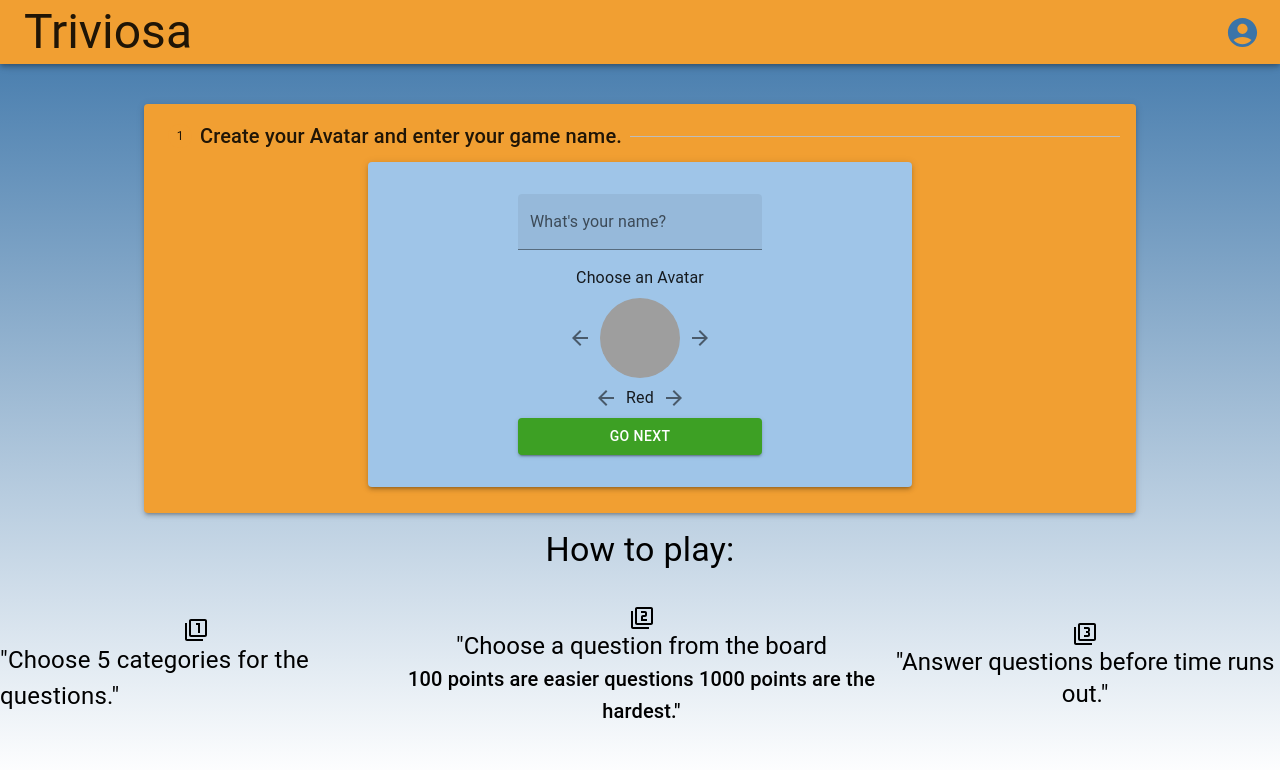
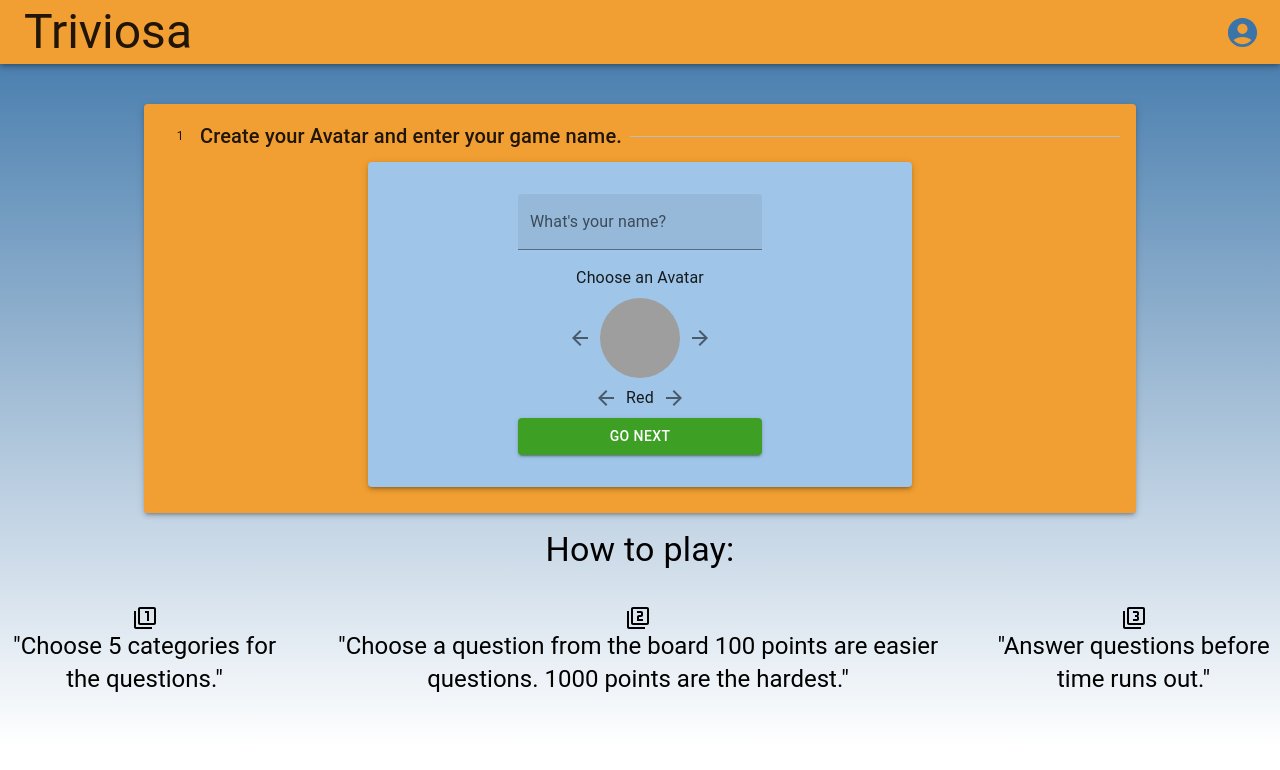
Before and after one commit to The-Older-Ones/frontend-project, a React (Create React App) app: page / in a window 1280 px wide. Shown: the top 770 px of the page. Built offline with nearby package versions, Linux system fonts and the light colour scheme; grey boxes are pictures that could not be loaded.

Commit message:
Fix for the issue

```diff
--- a/src/components/landingPageComponents/LandingPage.js
+++ b/src/components/landingPageComponents/LandingPage.js
@@ -1,5 +1,5 @@
 import React from "react";
-import { Box, Typography, useTheme, Stack } from "@mui/material";
+import { Box, Typography, useTheme } from "@mui/material";
 import { Filter1, Filter2, Filter3 } from "@mui/icons-material";
 import Header from "./modularComponents/Header";
 import LobbyCreation from "./modularComponents/LobbyCreation";
@@ -62,24 +62,29 @@ function LandingPage() {
           <Typography variant="h4">How to play:</Typography>
           <ul style={howToPlayListStyle}>
             {[
-              <Typography variant="5" style={{ textAlign: "center", justifyContent: "center" }}>
+              <Typography
+                variant="h5"
+                style={{ textAlign: "center", justifyContent: "center" }}
+              >
                 "Choose 5 categories for the questions."
               </Typography>,
-              <Stack direction="column">
-                <Typography variant="h5" style={{ textAlign: "center", justifyContent: "center" }}>
-                  "Choose a question from the board
-                </Typography>
-                <Typography variant="h6" style={{ textAlign: "center", justifyContent: "center" }}>
-                  100 points are easier questions 1000 points are the hardest."
-                </Typography>
-              </Stack>,
-              <Typography variant="h5" style={{ textAlign: "center", justifyContent: "center" }}>
+              <Typography
+                variant="h5"
+                style={{ textAlign: "center", justifyContent: "center" }}
+              >
+                "Choose a question from the board 100 points are easier
+                questions. 1000 points are the hardest."
+              </Typography>,
+              <Typography
+                variant="h5"
+                style={{ textAlign: "center", justifyContent: "center" }}
+              >
                 "Answer questions before time runs out."
-              </Typography>
+              </Typography>,
             ].map((text, index) => (
               <li key={index} style={listItemStyle}>
                 {numberedIcons[index]}
-                <Typography fontSize={"1.5rem"}>{text}</Typography>
+                {text}
               </li>
             ))}
           </ul>
```
